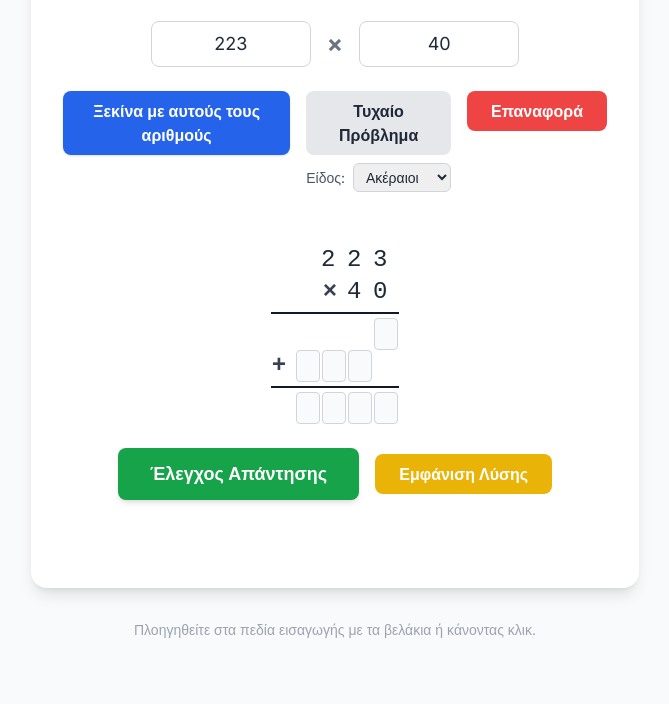
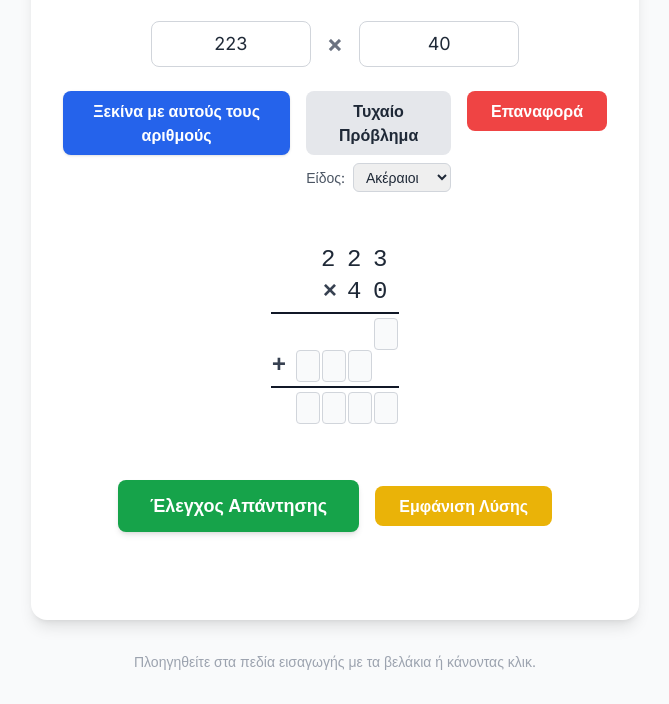
Before and after one commit to tethragon/long_multi, a plain HTML site: page index.html in a window 1280 px wide. Shown: the part 135-839 px from the top of the page, without its empty margins (305-974 px from the left). Before the commit the page ends 807 px from the top, so only its background shows below. Drawn offline with nearby package versions, Linux system fonts and the light colour scheme.

Commit message:
Update index.html
Μεγάλωμα κενού μεταξύ τελικού γινομένου και κάτω actionButtons

```diff
--- a/index.html
+++ b/index.html
@@ -149,7 +149,7 @@
             </div>
 
             <!-- Action Buttons -->
-            <div id="actionButtons" class="flex flex-col sm:flex-row items-center justify-center gap-4 mt-6 hidden">
+            <div id="actionButtons" class="flex flex-col sm:flex-row items-center justify-center gap-4 mt-14 hidden">
              <button id="checkAnswer" class="w-full sm:w-auto bg-green-600 text-white font-bold px-8 py-3 rounded-lg hover:bg-green-700 transition-colors text-lg shadow-md" aria-label="Έλεγχος Απάντησης">Έλεγχος Απάντησης</button>
              <button id="showSolution" class="w-full sm:w-auto bg-yellow-500 text-white font-semibold px-6 py-2 rounded-lg hover:bg-yellow-600 transition-colors" aria-label="Εμφάνιση Λύσης">Εμφάνιση Λύσης</button>
          </div>
```
